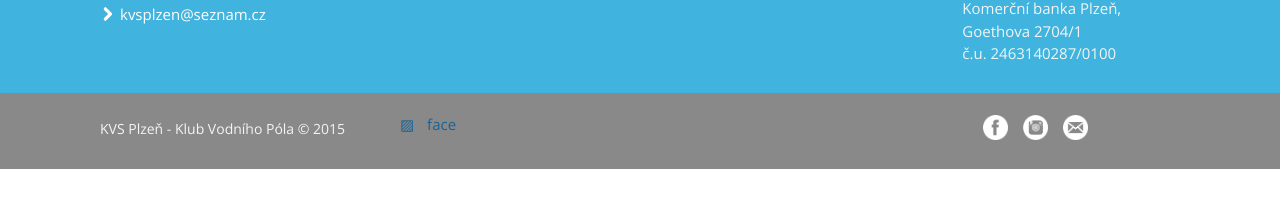
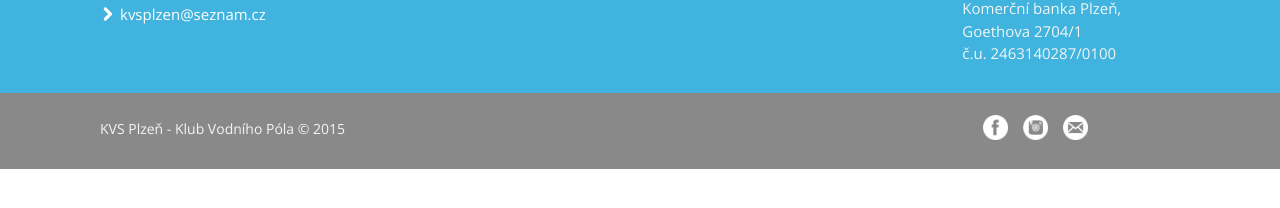
Before and after one commit to SteveVil/KVS-web, a Jekyll site: the page built from index.html, in a window 1280 px wide. Shown: the part 395-603 px from the top of the page. Built offline with Jekyll 4.4.1, drawn with Linux system fonts in a browser that asks for light colours.

Commit message:
Update footer.html

```diff
--- a/_includes/footer.html
+++ b/_includes/footer.html
@@ -36,11 +36,7 @@
 			 	<li class="email"><a href="mailto:kvsplzen@seznam.cz" Title="Email">Email</a></li>
 			 </div>
 
-			 <a href="#rss" class="icon-alone">
-  				<span aria-hidden="true" data-icon="&#x25a8;"></span>
-  				<span class="screen-reader-text">RSS</span></a>
 
-			 <a href="#rss"><span class="icon-facebook3">face</span></a>
 
 
 
```
